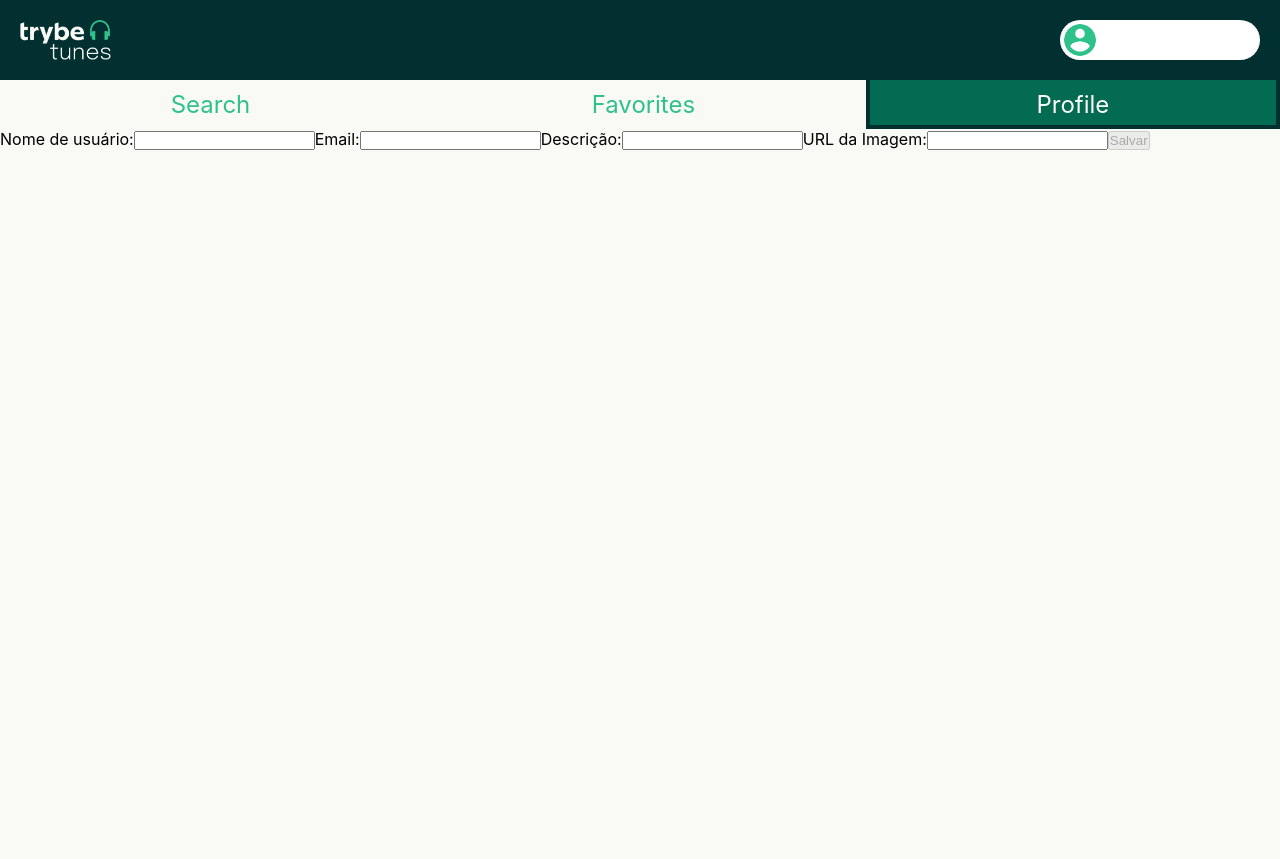
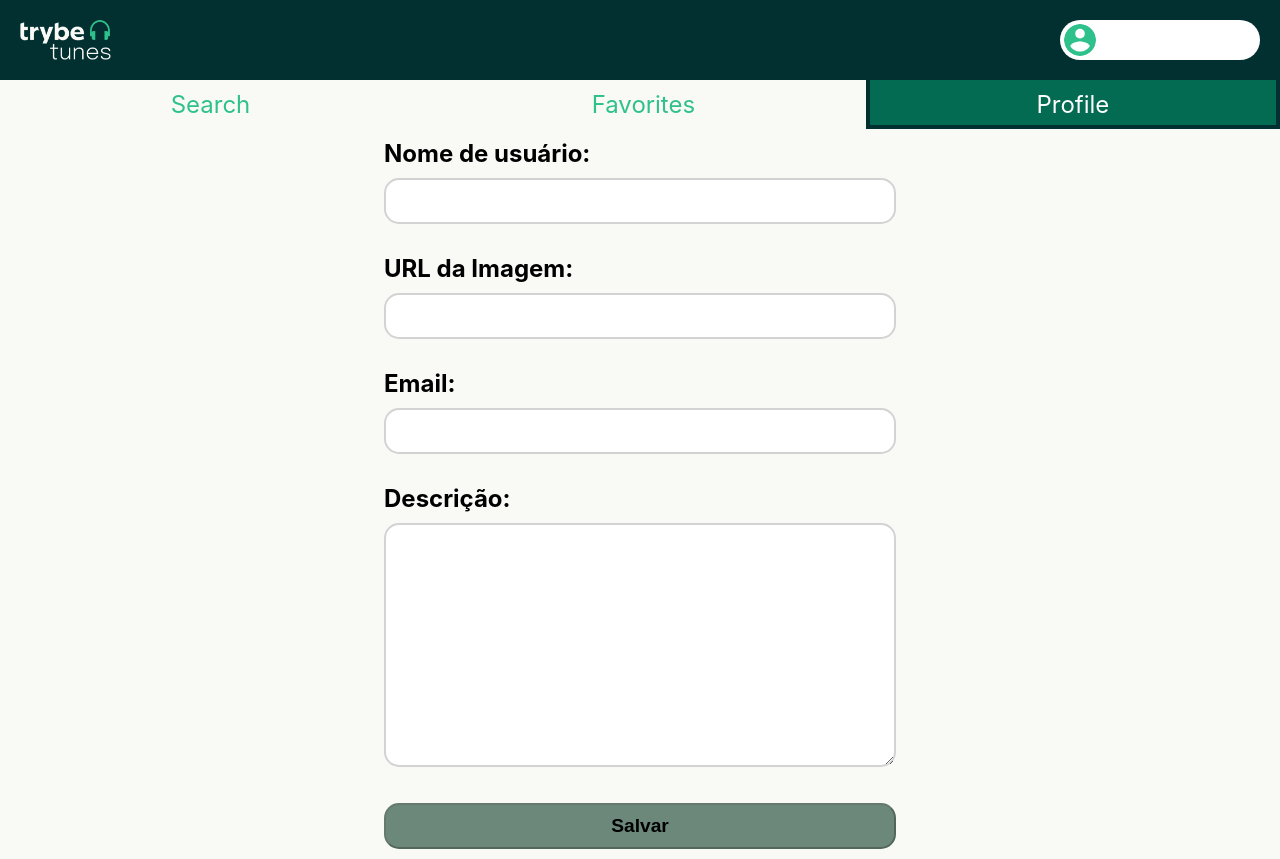
Before and after one commit to Gudine/trybe-projetos, a React (Create React App) app in the folder 14-trybetunes/: page /profile/edit in a window 1280 px wide. Before the commit the page ends 800 px from the top, so only its background shows below. Built offline with nearby package versions, Linux system fonts and the light colour scheme.

Commit message:
feat: Adiciona estilo da página ProfileEdit e ajusta estilo de botôes, funcionamento de imagens padrão, e troca usos de Redirect pela prop history

```diff
--- a/14-trybetunes/src/pages/Login.css
+++ b/14-trybetunes/src/pages/Login.css
@@ -19,6 +19,7 @@
 }
 
 .page-login form input {
+  border: 2px solid lightgrey;
   border-radius: 15px;
   font-size: 1.2rem;
   margin: 10px 0;
@@ -34,3 +35,7 @@
   padding: 10px 30px;
   width: 100%;
 }
+
+.page-login form button:disabled {
+  filter: brightness(0.75) grayscale(0.75);
+}
--- a/14-trybetunes/src/pages/Login.jsx
+++ b/14-trybetunes/src/pages/Login.jsx
@@ -1,6 +1,5 @@
 import React, { Component } from 'react';
 import PropTypes from 'prop-types';
-import { Redirect } from 'react-router-dom';
 import { createUser } from '../services/userAPI';
 import ttLogo from '../img/logo.png';
 import './Login.css';
@@ -11,7 +10,6 @@ class Login extends Component {
 
     this.state = {
       username: '',
-      sent: false,
     };
   }
 
@@ -26,20 +24,22 @@ class Login extends Component {
   handleForm = (ev) => {
     ev.preventDefault();
     const { username } = this.state;
-    const { startLoading, stopLoading } = this.props;
+    const { history, startLoading, stopLoading } = this.props;
 
     startLoading();
     createUser({ name: username })
-      .then(() => this.setState({ sent: true }, stopLoading));
+      .then(() => {
+        history.push('/search');
+        stopLoading();
+      });
   }
 
   render() {
-    const { username, sent } = this.state;
+    const { username } = this.state;
     const MIN_USER_LENGTH = 3;
 
     return (
       <div data-testid="page-login" className="page-login">
-        {sent && <Redirect to="/search" />}
         <img src={ ttLogo } alt="TrybeTunes" />
         <form onSubmit={ this.handleForm }>
           <input
@@ -64,6 +64,7 @@ class Login extends Component {
 }
 
 Login.propTypes = {
+  history: PropTypes.shape({ push: PropTypes.func.isRequired }).isRequired,
   startLoading: PropTypes.func.isRequired,
   stopLoading: PropTypes.func.isRequired,
 };
--- a/14-trybetunes/src/pages/Profile.css
+++ b/14-trybetunes/src/pages/Profile.css
@@ -7,6 +7,7 @@
 .profile-card {
   display: flex;
   flex-direction: column;
+  font-size: 1.2rem;
   justify-content: center;
   width: 40%;
 }
@@ -35,6 +36,10 @@
   max-width: 150px;
 }
 
+.field-name, .field-value {
+  height: 1.2em;
+}
+
 .field-name {
   font-weight: 700;
 }
--- a/14-trybetunes/src/pages/Profile.jsx
+++ b/14-trybetunes/src/pages/Profile.jsx
@@ -22,33 +22,31 @@ class Profile extends Component {
     startLoading();
 
     const userData = await getUser();
-    this.setState({
-      ...userData,
-      image: userData.image || defAvatar,
-    }, stopLoading);
+    this.setState({ ...userData }, stopLoading);
   }
 
   render() {
     const { name, email, image, description } = this.state;
+    const pfp = image || defAvatar;
 
     return (
       <div className="page-profile" data-testid="page-profile">
         <div className="profile-card">
           <section>
-            <img data-testid="profile-image" src={ image } alt={ name } />
+            <img data-testid="profile-image" src={ pfp } alt={ name } />
             <Link to="/profile/edit">Editar perfil</Link>
           </section>
           <section>
             <p className="field-name">Name</p>
-            <p>{ name }</p>
+            <p className="field-value">{ name }</p>
           </section>
           <section>
             <p className="field-name">Email</p>
-            <p>{ email }</p>
+            <p className="field-value">{ email }</p>
           </section>
           <section>
             <p className="field-name">Description</p>
-            <p>{ description }</p>
+            <p className="field-value">{ description }</p>
           </section>
         </div>
       </div>
--- /dev/null
+++ b/14-trybetunes/src/pages/ProfileEdit.css
@@ -0,0 +1,44 @@
+.page-profile-edit {
+  align-items: center;
+  display: flex;
+  justify-content: center;
+}
+
+.profile-edit-card {
+  display: flex;
+  flex-direction: column;
+  justify-content: center;
+  width: 40%;
+}
+
+.profile-edit-card > * {
+  font-size: 1.5rem;
+  font-weight: 700;
+  margin: 10px 0;
+}
+
+.profile-edit-card input, .profile-edit-card textarea {
+  border: 2px solid lightgrey;
+  border-radius: 15px;
+  font-size: 1.2rem;
+  margin: 10px 0;
+  padding: 10px 30px;
+  width: 100%;
+}
+
+.profile-edit-card textarea {
+  resize: vertical;
+}
+
+.profile-edit-card button {
+  background-color: rgb(58, 209, 136);
+  border-radius: 15px;
+  color: black;
+  font-size: 1.2rem;
+  padding: 10px 30px;
+  width: 100%;
+}
+
+.profile-edit-card button:disabled {
+  filter: brightness(0.75) grayscale(0.75);
+}
--- a/14-trybetunes/src/pages/ProfileEdit.jsx
+++ b/14-trybetunes/src/pages/ProfileEdit.jsx
@@ -1,7 +1,7 @@
 import React, { Component } from 'react';
 import PropTypes from 'prop-types';
-import { Redirect } from 'react-router-dom';
 import { getUser, updateUser } from '../services/userAPI';
+import './ProfileEdit.css';
 
 class ProfileEdit extends Component {
   constructor() {
@@ -13,7 +13,6 @@ class ProfileEdit extends Component {
       image: '',
       description: '',
       btnDisabled: true,
-      sent: false,
     };
   }
 
@@ -49,19 +48,21 @@ class ProfileEdit extends Component {
   handleForm = (ev) => {
     ev.preventDefault();
     const { name, email, image, description } = this.state;
-    const { startLoading, stopLoading } = this.props;
+    const { history, startLoading, stopLoading } = this.props;
 
     startLoading();
     updateUser({ name, email, image, description })
-      .then(() => this.setState({ sent: true }, stopLoading));
+      .then(() => {
+        history.push('/profile');
+        stopLoading();
+      });
   }
 
   render() {
-    const { name, email, image, description, btnDisabled, sent } = this.state;
+    const { name, email, image, description, btnDisabled } = this.state;
     return (
-      <div data-testid="page-profile-edit">
-        {sent && <Redirect to="/profile" /> }
-        <form onSubmit={ this.handleForm }>
+      <div data-testid="page-profile-edit" className="page-profile-edit">
+        <form className="profile-edit-card" onSubmit={ this.handleForm }>
           <label htmlFor="pf-edit-name">
             Nome de usuário:
             <input
@@ -70,6 +71,17 @@ class ProfileEdit extends Component {
               type="text"
               name="name"
               value={ name }
+              onChange={ this.handleChange }
+            />
+          </label>
+          <label htmlFor="pf-edit-image">
+            URL da Imagem:
+            <input
+              data-testid="edit-input-image"
+              id="pf-edit-image"
+              type="text"
+              name="image"
+              value={ image }
               onChange={ this.handleChange }
             />
           </label>
@@ -86,23 +98,12 @@ class ProfileEdit extends Component {
           </label>
           <label htmlFor="pf-edit-description">
             Descrição:
-            <input
+            <textarea
               data-testid="edit-input-description"
               id="pf-edit-description"
-              type="text"
               name="description"
               value={ description }
-              onChange={ this.handleChange }
-            />
-          </label>
-          <label htmlFor="pf-edit-image">
-            URL da Imagem:
-            <input
-              data-testid="edit-input-image"
-              id="pf-edit-image"
-              type="text"
-              name="image"
-              value={ image }
+              rows={ 10 }
               onChange={ this.handleChange }
             />
           </label>
@@ -120,6 +121,7 @@ class ProfileEdit extends Component {
 }
 
 ProfileEdit.propTypes = {
+  history: PropTypes.shape({ push: PropTypes.func.isRequired }).isRequired,
   startLoading: PropTypes.func.isRequired,
   stopLoading: PropTypes.func.isRequired,
 };
```
